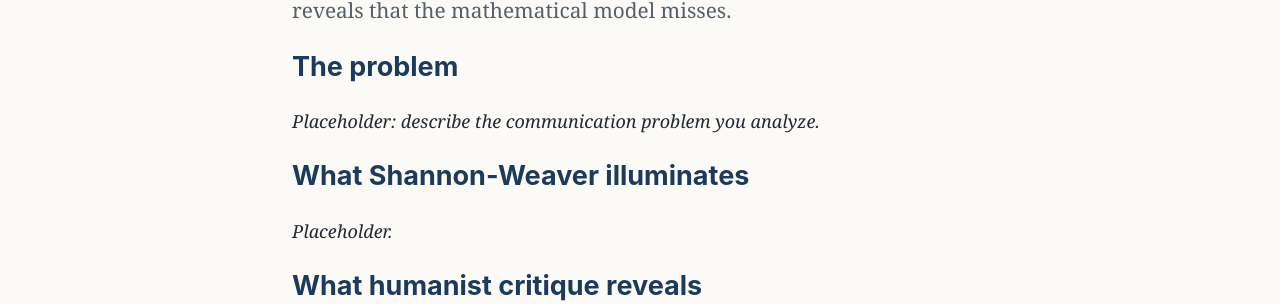
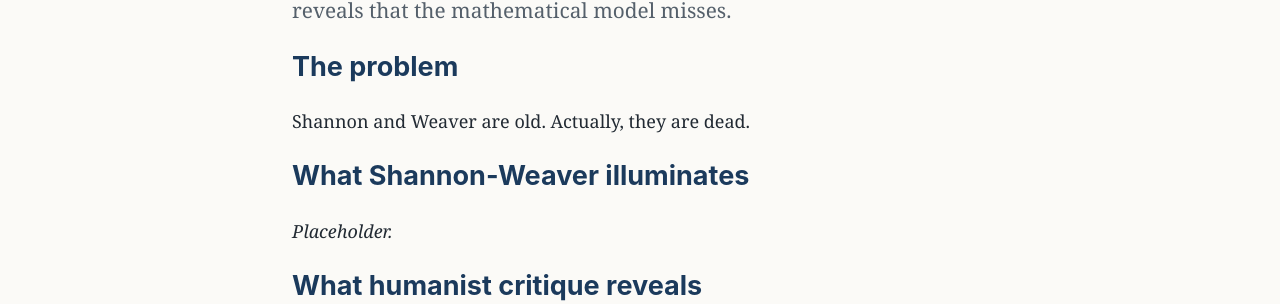
Before and after one commit to carlosevia/comm-primer, a Jekyll site: the page built from pages/transmission.md, in a window 1280 px wide. Shown: the part 243-547 px from the top of the page. Built offline with Jekyll 4.4.1, drawn with Linux system fonts in a browser that asks for light colours.

Commit message:
Revise introduction in transmission.md
Updated the introduction to the communication problem section.

```diff
--- a/pages/transmission.md
+++ b/pages/transmission.md
@@ -6,7 +6,7 @@ lead: "What Shannon-Weaver illuminates, and what humanist critique reveals that
 ---
 ## The problem
 
-*Placeholder: describe the communication problem you analyze.*
+Shannon and Weaver are old. Actually, they are dead.
 
 ## What Shannon-Weaver illuminates
 
```
